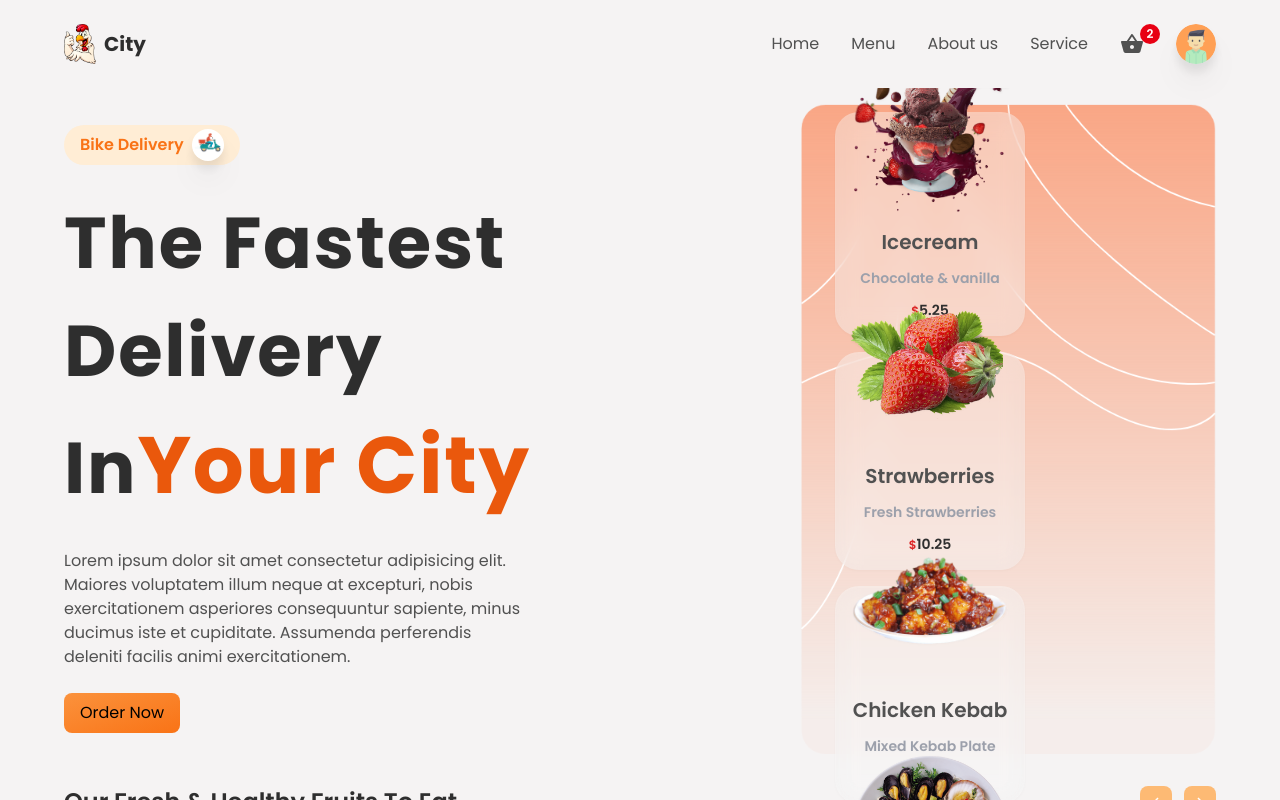
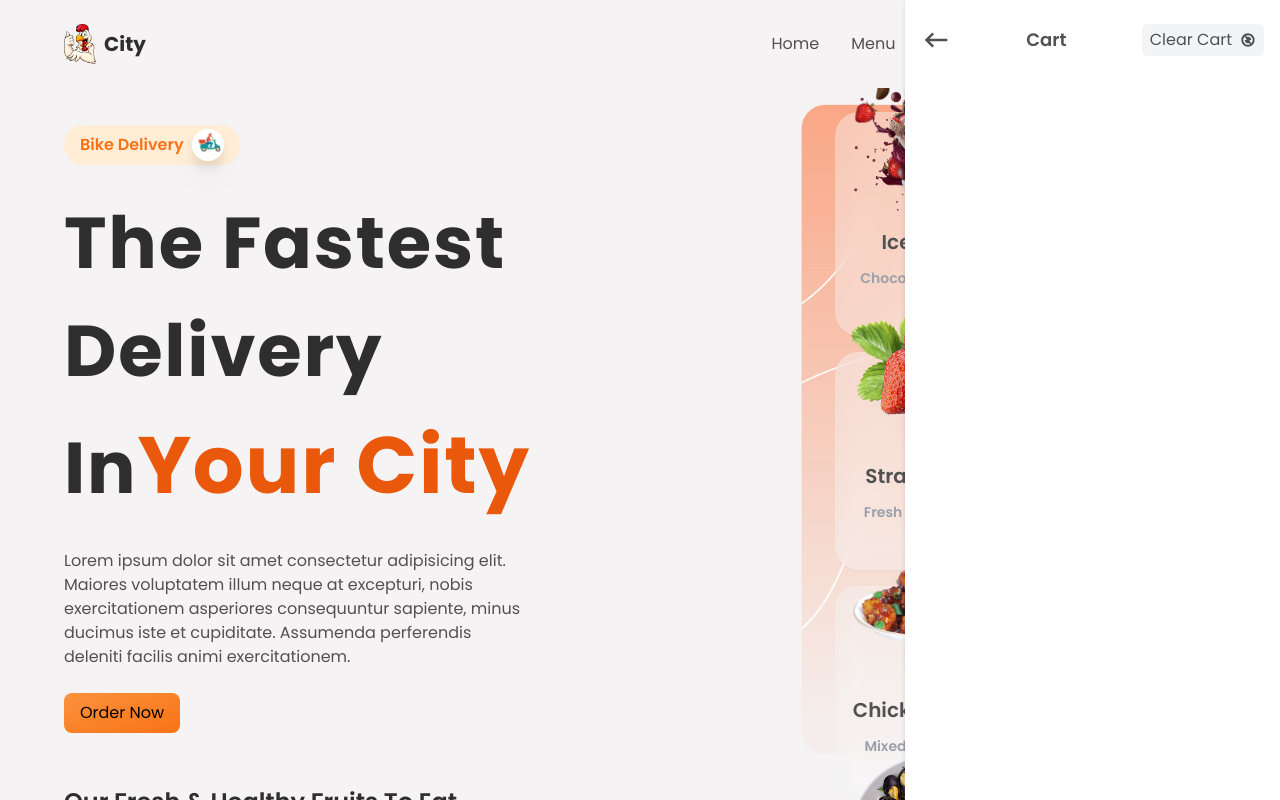
Before and after one commit to YehanYeshminda/food_delivery_application, a React (Create React App) app: page / in a window 1280 px wide. Shown: the top 800 px of the page. Built offline with nearby package versions, Linux system fonts and the light colour scheme; no server answers; the database is empty.

Commit message:
added some of the code for cart - not done

```diff
--- /dev/null
+++ b/src/components/CartContainer.jsx
@@ -0,0 +1,21 @@
+import { MdOutlineKeyboardBackspace } from 'react-icons/md';
+import { motion } from 'framer-motion';
+import { RiRefreshFill } from 'react-icons/ri';
+
+const CartContainer = () => {
+	return (
+		<div className="fixed top-0 right-0 w-full md:w-375 h-[100vh] bg-white drop-shadow-md flex flex-col z-101">
+			<div className="w-full flex items-center justify-between p-4 cursor-pointer">
+				<motion.div whileTap={{ scale: 0.75 }} className="">
+					<MdOutlineKeyboardBackspace className="text-textColor text-3xl" />
+				</motion.div>
+				<p className="text-textColor text-lg font-semibold">Cart</p>
+				<p className="flex items-center gap-2 p-1 px-2 my-2 bg-gray-100 rounded-md hover:shadow-md  cursor-pointer text-textColor text-base">
+					Clear Cart <RiRefreshFill />
+				</p>
+			</div>
+		</div>
+	);
+};
+
+export default CartContainer;
--- a/src/components/MainContainer.jsx
+++ b/src/components/MainContainer.jsx
@@ -5,6 +5,7 @@ import RowContainer from './RowContainer';
 import { useStateValue } from '../context/StateProvider';
 import { useState, useEffect } from 'react';
 import HotDishes from './HotDishes';
+import CartContainer from './CartContainer';
 
 const MainContainer = () => {
 	const [{ foodItems }, dispatch] = useStateValue();
@@ -51,6 +52,8 @@ const MainContainer = () => {
 			</section>
 
 			<HotDishes />
+
+			<CartContainer />
 		</div>
 	);
 };
--- a/src/components/index.js
+++ b/src/components/index.js
@@ -5,3 +5,4 @@ export { default as HomeContainer } from './HomeContainer';
 export { default as Loader } from './Loader';
 export { default as RowContainer } from './RowContainer';
 export { default as HotDishes } from './HotDishes';
+export { default as CartContainer } from './CartContainer';
--- a/tailwind.config.js
+++ b/tailwind.config.js
@@ -56,6 +56,10 @@ module.exports = {
 				cartItem: '#2e3033',
 				cartTotal: '#343739',
 			},
+
+			zIndex: {
+				101: '101',
+			},
 		},
 	},
 	plugins: [require('tailwind-scrollbar')],
```
